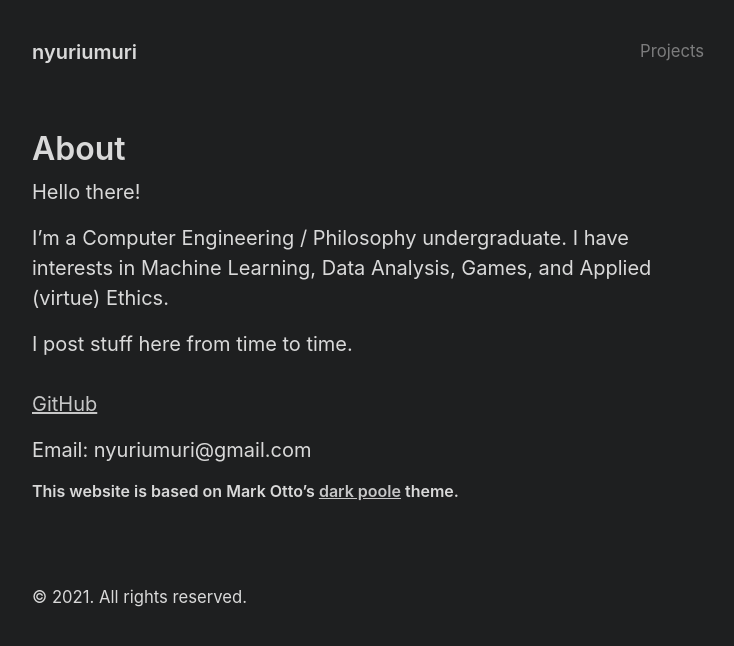
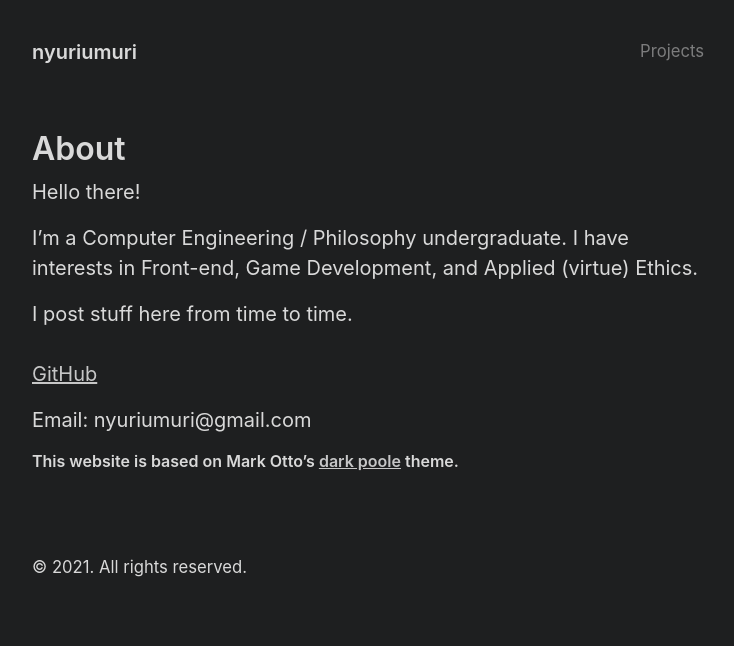
Before and after one commit to nyuriumuri/Projects, a Jekyll site: the page built from index.md, in a window 1280 px wide. Shown: the top 646 px of the page, without its empty margins (272-1006 px from the left). Built offline with Jekyll 4.4.1, drawn with Linux system fonts in a browser that asks for light colours.

Commit message:
Update index.md

```diff
--- a/index.md
+++ b/index.md
@@ -6,7 +6,7 @@ title: About
 
 Hello there!
 
-I'm a Computer Engineering / Philosophy undergraduate. I have interests in Machine Learning, Data Analysis, Games, and Applied (virtue) Ethics.
+I'm a Computer Engineering / Philosophy undergraduate. I have interests in Front-end, Game Development, and Applied (virtue) Ethics.
 
 I post stuff here from time to time.
 \
```
